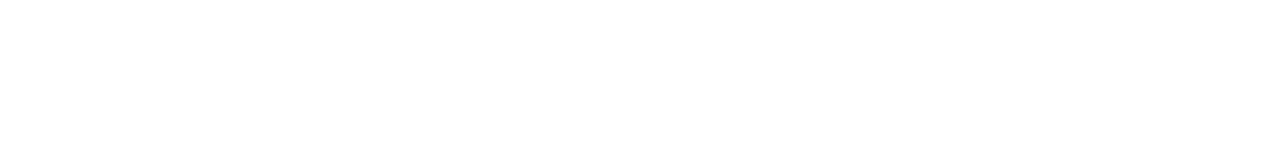
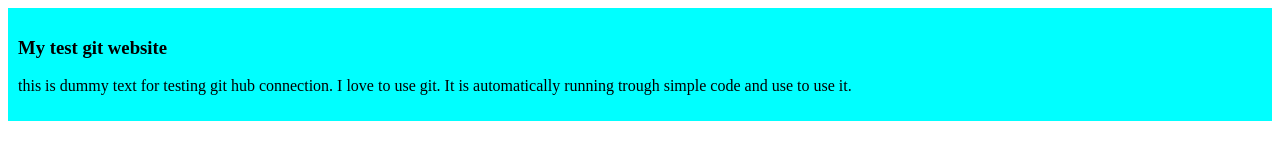
Before and after one commit to rupakloodh/my-test-git, a plain HTML site: page index.html in a window 1280 px wide. Drawn offline with Linux system fonts and the light colour scheme.

Commit message:
added blog

```diff
--- a/index.html
+++ b/index.html
@@ -4,8 +4,16 @@
     <meta charset="UTF-8">
     <meta name="viewport" content="width=device-width, initial-scale=1.0">
     <title>my simple website</title>
+    <link rel="stylesheet" href="styles/blog.css">
 </head>
 <body>
-
+    <div>
+        <h3>My test git website</h3>
+        <p>
+            this is dummy text for testing git hub connection. I love to
+            use git. It is automatically running trough simple code and
+            use to use it.
+        </p>
+    </div>
 </body>
 </html>
--- /dev/null
+++ b/styles/blog.css
@@ -0,0 +1,4 @@
+div{
+    background-color: aqua;
+    padding: 10px;
+}
```
